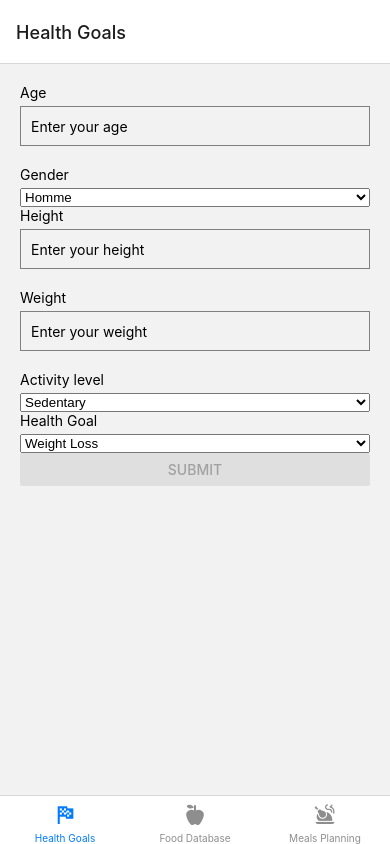
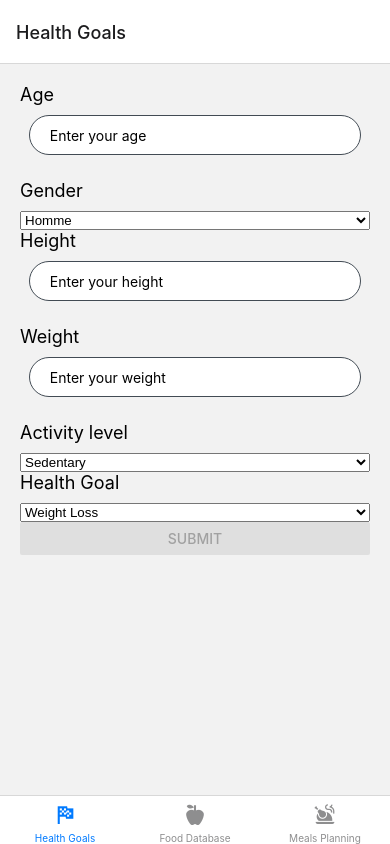
Before and after one commit to Valentin-SUDRES-EDU/React-Native-Project, a React Native app in the folder ReactNativeProject/: screen / in a window 390 px wide. Built offline with nearby package versions, Linux system fonts and the light colour scheme.

Commit message:
Unify CSS with FoodDatabase

```diff
--- a/ReactNativeProject/src/screens/HealthGoalsScreen.js
+++ b/ReactNativeProject/src/screens/HealthGoalsScreen.js
@@ -197,23 +197,30 @@ const styles = StyleSheet.create({
     // alignItems: 'center',
   },
   text: {
-    marginBottom: 5,
-    fontSize: 14,
+    marginBottom: 10,
+    fontSize: 18,
   },
   input: {
     height: 40,
-    borderColor: 'gray',
+    marginBottom: 25,
     borderWidth: 1,
-    marginBottom: 20,
-    paddingHorizontal: 10,
+    borderRadius: 20,
+    borderColor: '#424B54',
+    cursorColor: 'black',
+    backgroundColor: 'white',
+    paddingLeft: 20,
+    width: '95%',
+    alignItems: 'center',
+    alignSelf: 'center',
   },
   picker: {
-    height: 120,
+    height: 100,
     marginBottom: 15,
     marginTop: -10,
   },
   pickerItem: {
-    height: 120,
+    height: 100,
+    fontSize: 16,
   },
   modalContainer: {
     flex: 1,
```
